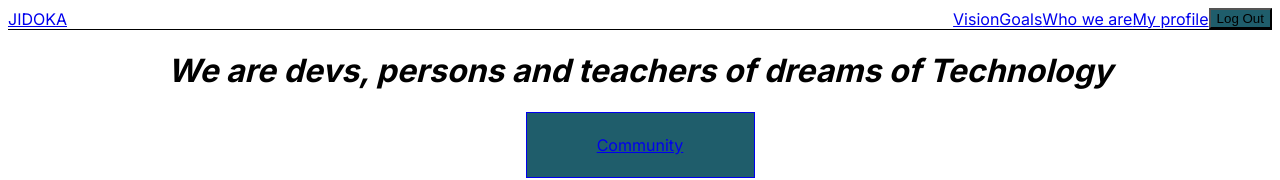
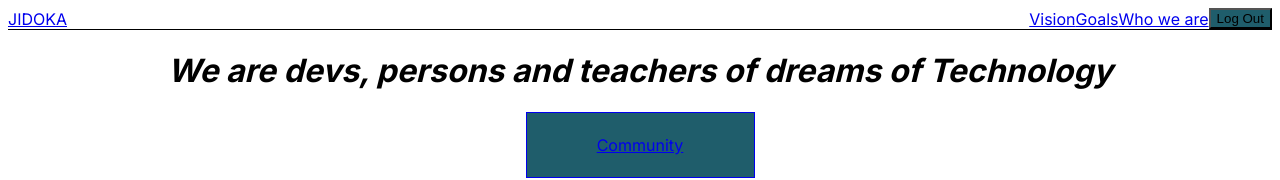
Before and after one commit to JidokaCommunity/jidokafront, a Next.js app: page / in a window 1280 px wide. Shown: the top 180 px of the page. Built offline with nearby package versions, Linux system fonts and the light colour scheme.

Commit message:
#32 Ocultar la pestaña 'my profile' en la Navbar (#7)

```diff
--- a/app/components/Navbar.tsx
+++ b/app/components/Navbar.tsx
@@ -18,9 +18,6 @@ const Navbar: FC = () => {
           <Link href="/members" legacyBehavior>
             <a className="hover:underline">Who we are</a>
           </Link>
-          <Link href="#" legacyBehavior>
-            <a className="hover:underline">My profile</a>
-          </Link>
         </nav>
         <button className="bg-[#1F5D6B] text-white px-4 py-2 rounded">Log Out</button>
       </div>
```
